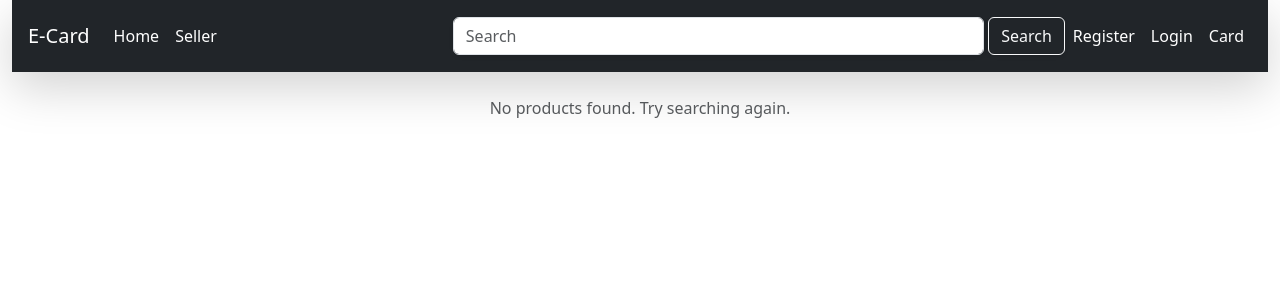
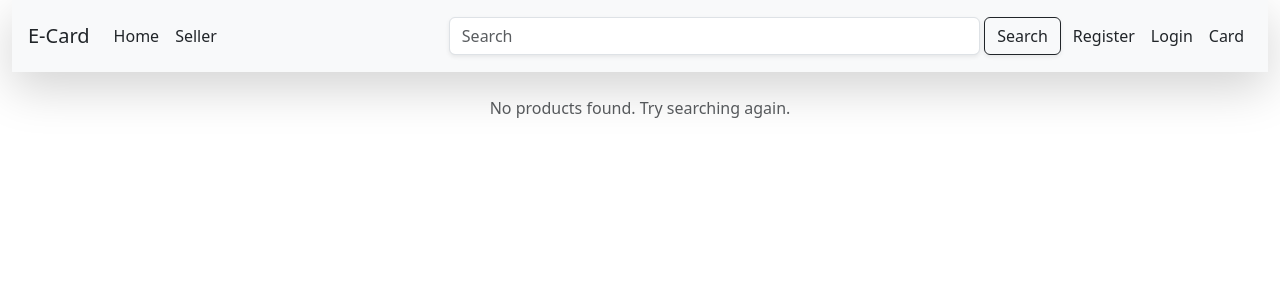
Before and after one commit to jegadeshpalanisamy-sparkout/E-commerce-app-angular, an Angular app: page /search/1 in a window 1280 px wide. Shown: the top 300 px of the page. Built offline with nearby package versions, Linux system fonts and the light colour scheme; data requests are answered from the project's data file.

Commit message:
navbar-ui-updated

```diff
--- a/src/app/components/header/header.component.css
+++ b/src/app/components/header/header.component.css
@@ -1,14 +1,16 @@
  /* Add hover effect for navbar links */
  .navbar-nav .nav-link:hover {
-    background-color: rgba(255, 255, 255, 0.1);
-    color: #ffcc00 !important; /* Changes text color to a gold-like color on hover */
+    background-color: #aa43d7;
+    color: white !important; /* Changes text color to a gold-like color on hover */
     transition: background-color 0.3s ease, color 0.3s ease; /* Smooth transition */
+    border-radius: 10px;
+
   }
 
   /* Optional: Add hover effect for the search button */
   .btn-outline-light:hover {
-    background-color: #ffcc00; /* Changes background color to gold */
+    background-color:#aa43d7;
     color: #000 !important; /* Changes text color to black */
-    border-color: #ffcc00; /* Adjusts the button border to match */
+    border-color:#aa43d7;
     transition: background-color 0.3s ease, color 0.3s ease;
   }
--- a/src/app/components/header/header.component.html
+++ b/src/app/components/header/header.component.html
@@ -1,32 +1,32 @@
-<nav class="navbar navbar-expand-lg navbar-light bg-dark shadow-lg p-3">
-  <a class="navbar-brand text-white" href="#" routerLink="/">E-Card</a>
+<nav class="navbar navbar-expand-lg navbar-light bg-light shadow-lg p-3 ">
+  <a class="navbar-brand text-dark" href="#" routerLink="/">E-Card</a>
   <button class="navbar-toggler" type="button" data-toggle="collapse" data-target="#navbarNavAltMarkup" aria-controls="navbarNavAltMarkup" aria-expanded="false" aria-label="Toggle navigation">
     <span class="navbar-toggler-icon"></span>
   </button>
   <div class="collapse navbar-collapse" id="navbarNavAltMarkup">
     <div class="navbar-nav">
-      <a class="nav-item nav-link active text-white" routerLink="/">Home</a>
-      <a class="nav-item nav-link text-white" routerLink="seller">Seller</a>
+      <a class="nav-item nav-link active text-dark" routerLink="/">Home</a>
+      <a class="nav-item nav-link text-dark" routerLink="seller">Seller</a>
     </div>
   </div>
 
   <div class="w-50" *ngIf="menuType === 'default' ">
       <form class="form-inline d-flex gap-1 me-5 w-100">
           <input class="form-control mr-sm-2 shadow-sm" type="search" placeholder="Search" aria-label="Search" (keyup)="searchProducts($event)" #search>
-          <button class="btn btn-outline-light my-2 my-sm-0 shadow-sm" type="submit" (click)="submitSearch(search.value)">Search</button>
+          <button class="btn btn-outline-dark my-2 my-sm-0 shadow-sm" type="submit" (click)="submitSearch(search.value)">Search</button>
       </form>
   </div>
-  <div [ngSwitch]="menuType">
+  <div [ngSwitch]="menuType" class="ms-1">
       <div class="navbar-nav" *ngSwitchCase="'default'">
-        <a class="nav-item nav-link text-white" href="#">Register</a>
-        <a class="nav-item nav-link text-white" href="#">Login</a>
-        <a class="nav-item nav-link text-white" href="#">Card</a>
+        <a class="nav-item nav-link text-dark" href="#">Register</a>
+        <a class="nav-item nav-link text-dark" href="#">Login</a>
+        <a class="nav-item nav-link text-dark" href="#">Card</a>
     </div>
 
     <div class="navbar-nav" *ngSwitchCase="'seller'">
-      <a class="nav-item nav-link text-white" routerLink="seller-add-product">Add Product</a>
-      <a class="nav-item nav-link text-white" routerLink="" (click)="logout()">Logout</a>
-      <a class="nav-item nav-link text-white">{{sellerName | titlecase}}</a>
+      <a class="nav-item nav-link text-dark" routerLink="seller-add-product">Add Product</a>
+      <a class="nav-item nav-link text-dark" routerLink="" (click)="logout()">Logout</a>
+      <a class="nav-item nav-link text-dark">{{sellerName | titlecase}}</a>
     </div>
   </div>
 
--- a/src/app/components/seller-home/seller-home.component.css
+++ b/src/app/components/seller-home/seller-home.component.css
@@ -11,3 +11,7 @@
   .card-header {
     border-radius: 10px 10px 0 0;
   }
+
+  .bg{
+    background-color:#b066cf;
+  }
--- a/src/app/components/seller-home/seller-home.component.html
+++ b/src/app/components/seller-home/seller-home.component.html
@@ -4,7 +4,7 @@
         <div class="card shadow-lg"> <!-- Shadow effect -->
           <app-success-alert [message]="successMsg" [type]="'success'" [showAlert]="successStatus"></app-success-alert>
 
-          <div class="card-header text-center bg-info text-white">
+          <div class="card-header text-center bg text-white">
             <h4>List of Products</h4>
           </div>
           <div class="card-body">
--- a/src/app/components/trending-products/trending-products.component.css
+++ b/src/app/components/trending-products/trending-products.component.css
@@ -68,7 +68,7 @@
   }
 
   .btn-purple{
-      background-color: rgb(232, 8, 232);
+      background-color: rgb(79, 9, 79);
       color: white;
 
   }
```
